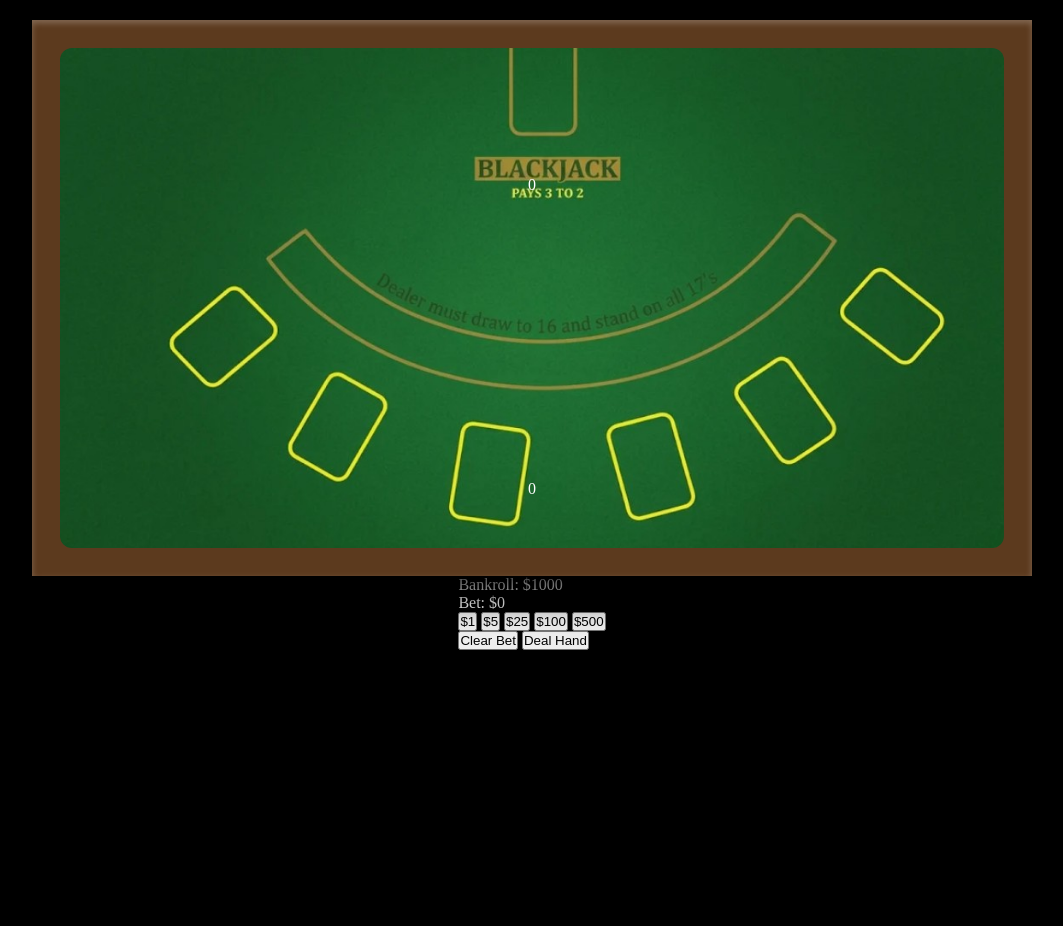
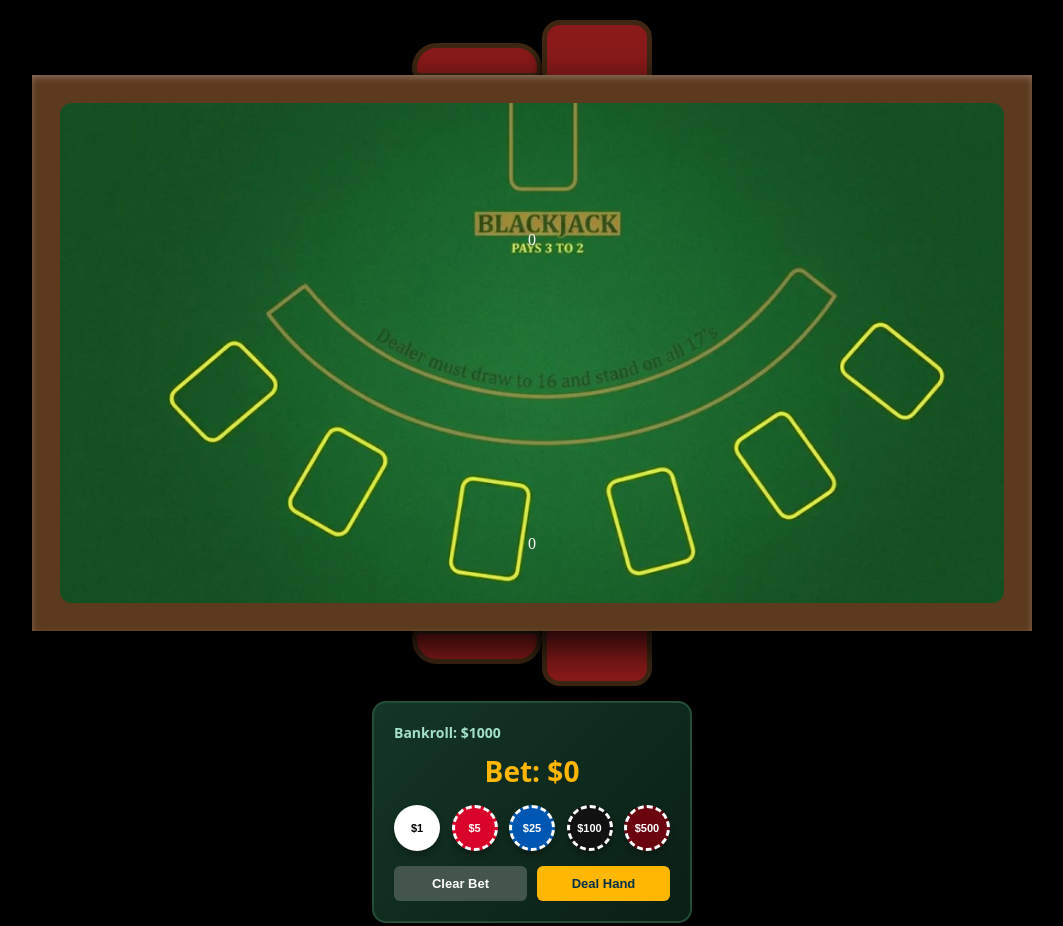
Before and after one commit to d-bogdan/Blackjack, a plain HTML site: page blackjack.html in a window 1280 px wide. Shown: the whole page, without its empty margins (108-1171 px from the left). Before the commit the page ends 800 px from the top, so only its background shows below. Drawn offline with Linux system fonts and the light colour scheme.

Commit message:
Revert "deleted chairs"
This reverts commit 28d0b27b75f6044272bb525a5254b8dca422c58a.

```diff
--- a/css/game-page-styles.css
+++ b/css/game-page-styles.css
@@ -63,8 +63,153 @@ body {
     position: relative;
     width: 100%;
     height: 500px;                                        /* gives the table its size */
-    background-image: url("../images/blackjack-table.jpg"); /*  table image */
+    background-image: url("../images/blackjack-table.jpg"); /* your table image */
     background-size: cover;
     background-position: center;
     border-radius: 12px;
 }
+/*-------------chairs (Nihar)------------------*/
+
+.chair{
+    display: flex;
+    flex-direction: center;
+    align-items: center;
+}
+
+.chair-back{
+    width: 130px;
+    height: 35px;
+    background:  #8b1a1a;
+    border: 5px solid #3e2612;
+    border-radius: 25px 25px 8px 8px;
+}
+
+.chair-seat{
+
+    width: 110px;
+    height: 80px;
+    background: #8b1a1a;
+    border: 5px solid #3e2612;
+    border-radius: 18px;
+    box-shadow: 0 6px 12px rgba(0, 0, 0, 0.8);
+}
+
+.dealer-chair {
+    margin-bottom: -25px;                /* tucks under the table edge */
+}
+
+.player-chair {
+    flex-direction: center;      /* backrest at the bottom */
+    margin-top: -25px;
+}
+
+.player-chair .chair-back {
+    border-radius: 8px 8px 25px 25px;
+}
+
+
+/*-----Bogdan start------*/
+.blackjack-bet-window {
+  background: linear-gradient(135deg, #143626 0%, #0a1f15 100%);
+  padding: 20px;
+  border-radius: 14px;
+  border: 2px solid #224d37;
+  width: 320px;
+  color: #ffffff;
+  font-family: system-ui, -apple-system, sans-serif;
+  margin: 15px auto;
+  box-shadow: 0 8px 24px rgba(0, 0, 0, 0.4);
+}
+.bj-stats-bar {
+  display: flex;
+  justify-content: space-between;
+  align-items: center;
+  font-size: 14px;
+}
+.bj-balance-box {
+    color: #a3e2c9;
+    font-weight: 600;
+}
+.bj-error-msg {
+    color: #ff5555;
+    font-weight: 700;
+    min-height: 18px;
+}
+.bj-total-bet-display {
+    font-size: 28px;
+    font-weight: 800;
+    text-align: center;
+    margin: 10px 0;
+    color: #ffb703;
+}
+.bj-chips-container {
+    display: flex;
+    justify-content: space-between;
+    gap: 6px;
+    margin: 15px 0;
+}
+.bj-chip {
+  width: 46px;
+  height: 46px;
+  border-radius: 50%;
+  border: 3px dashed #ffffff;
+  font-weight: 900;
+  font-size: 11px;
+  cursor: pointer;
+  display: flex;
+  justify-content: center;
+  align-items: center;
+  box-shadow: 0 4px 6px rgba(0, 0, 0, 0.3);
+  transition: transform 0.05s linear;
+}
+.bj-chip:active {
+    transform: scale(0.92);
+}
+.bj-chip-1   {
+    background-color: #ffffff;
+    color: #000000;
+}
+.bj-chip-5   {
+    background-color: #d90429;
+    color: #ffffff;
+}
+.bj-chip-25  {
+    background-color: #0056b3;
+    color: #ffffff;
+}
+.bj-chip-100 {
+    background-color: #111111;
+    color: #ffffff;
+}
+.bj-chip-500 {
+    background-color: #6a040f;
+    color: #ffffff;
+}
+.bj-action-controls {
+    display: flex;
+    gap: 10px;
+}
+.bj-btn {
+    flex: 1;
+    padding: 10px;
+    border: none;
+    border-radius: 6px;
+    font-weight: 700;
+    font-size: 13px;
+    cursor: pointer;
+}
+.bj-btn-clear {
+    background-color: #44554c;
+    color: #ffffff;
+}
+.bj-btn-deal {
+    background-color: #ffb703;
+    color: #023047;
+}
+.bj-btn-deal:disabled {
+    background-color: #2d3b34;
+    color: #61736a;
+    cursor: not-allowed;
+}
+
+/*-----Bogdan end------*/
```
